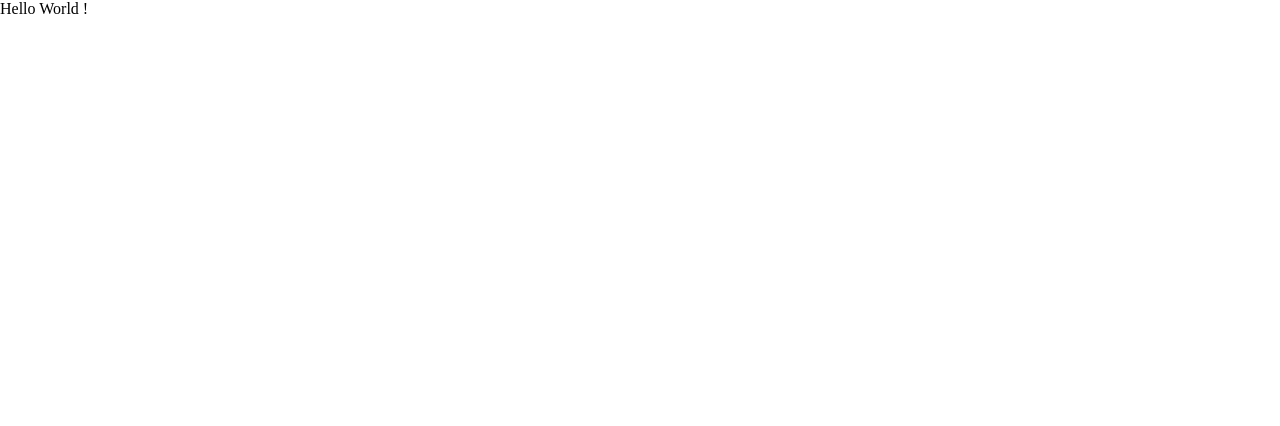
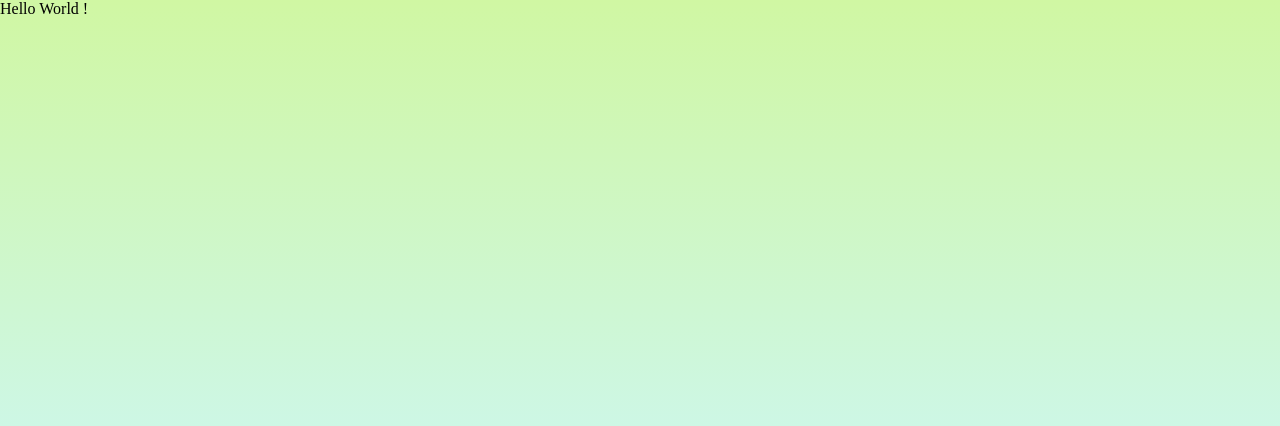
Before and after one commit to Thekorzeremi/pokeapp, a React (Create React App) app: page / in a window 1280 px wide. Shown: the top 426 px of the page. Built offline with nearby package versions, Linux system fonts and the light colour scheme.

Commit message:
Update index.css

```diff
--- a/src/index.css
+++ b/src/index.css
@@ -1,6 +1,8 @@
 body {
   height: 100vh;
   width: 100vw;
+  background: rgb(208,247,163);
+  background: linear-gradient(180deg, rgba(208,247,163,1) 0%, rgba(205,247,235,1) 58%);
 }
 
 html {
```
